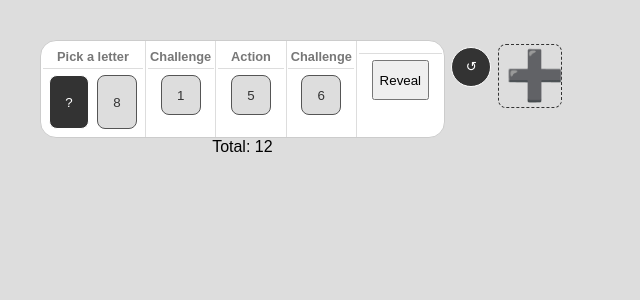
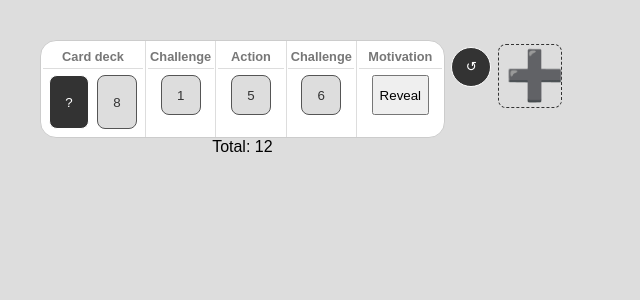
Before and after one commit to nathanwale/deck-and-dice, a React (Create React App) app: page / in a window 1280 px wide. Shown: the top 300 px of the page, without its empty margins (0-640 px from the left). Built offline with nearby package versions, Linux system fonts and the light colour scheme.

Commit message:
Library now uses defaults

```diff
--- a/src/view/App.tsx
+++ b/src/view/App.tsx
@@ -7,11 +7,11 @@ import { Group } from './Group';
 import { Library } from './Library';
 
 let oracles = [
-  Oracle.shuffled_deck("Pick a letter", Oracle.options_from_names("A23456789JQK".split(""))),
+  Oracle.shuffled_deck("Card deck", Oracle.options_from_names("A23456789JQK".split(""))),
   Oracle.die_with_sides("Challenge", 8),
   Oracle.die_with_sides("Action", 6),
   Oracle.die_with_sides("Challenge", 8),
-  Oracle.table_from_options("", Oracle.options_from_names(["Scheme", "Falter", "Advance", "Destroy", "Avoid", "Reveal"])),
+  Oracle.table_from_options("Motivation", Oracle.options_from_names(["Scheme", "Falter", "Advance", "Destroy", "Avoid", "Reveal"])),
 ]
 
 let group: OracleGroup.Group = {
@@ -48,8 +48,7 @@ function App()
   function library_view(is_open: boolean): JSX.Element
   {
       if (is_open) {
-          return <Library oracles={ oracles }
-                          on_done={ group => on_done(group) } />
+          return <Library on_done={ group => on_done(group) } />
       } else {
           return <></>
       }
@@ -58,7 +57,7 @@ function App()
   return ( <>
     { library_view(show_library) }
     <div className="App">
-      { show_groups(groups)}
+      { show_groups(groups) }
       <div className='add-group'>
         <button onClick={open_library}>➕</button>
     </div>
--- a/src/view/Library.tsx
+++ b/src/view/Library.tsx
@@ -2,16 +2,42 @@ import React from 'react';
 import * as Oracle from '../models/Oracle';
 import {GroupEditor} from './GroupEditor'
 import * as GroupModel from '../models/Group';
+import * as Defaults from '../defaults/Defaults'
 
 type Props = {
+    on_done: (group: GroupModel.Group) => void
+}
+
+type SectionProps = {
+    name: string,
     oracles: Oracle.Oracle[],
-    on_done: (group: GroupModel.Group) => void
+    adder: (oracle: Oracle.Oracle) => void
 }
 
 const init_group: GroupModel.Group = {
     title: "Group",
     oracles: [],
     frame: { origin: {x: 0, y: 0}, end: {x: 10, y: 10}}
+}
+
+
+
+function LibrarySection(props: SectionProps): JSX.Element
+{
+    const oracle_buttons = props.oracles.map((oracle, key) => {
+        return (
+            <button key={key} onClick={() => props.adder(oracle)}>
+                <strong>{ oracle.name }</strong><br />
+            </button>
+        )
+    });
+
+    return <>
+        <header>{ props.name }</header>
+        <section>
+            { oracle_buttons }
+        </section>
+    </>
 }
 
 export function Library(props: Props): JSX.Element
@@ -24,18 +50,12 @@ export function Library(props: Props): JSX.Element
         set_group(updated_group);
     }
 
-    const oracle_buttons = props.oracles.map((oracle, key) => {
-        return (
-            <button key={key} onClick={() => add_oracle(oracle)}>
-                <strong>{ oracle.name }</strong><br />
-            </button>
-        )
-    });
-
     return <>
         <div className='library'>
             <div className='oracles'>
-                { oracle_buttons }
+                <LibrarySection name="Dice" oracles={ Defaults.default_dice() } adder={ add_oracle } />
+                <LibrarySection name="Tables" oracles={ Defaults.default_tables() } adder={ add_oracle } />
+                <LibrarySection name="Decks" oracles={ Defaults.default_decks() } adder={ add_oracle } />
             </div>
             <GroupEditor group={ group } on_done={ props.on_done } />
         </div>
```
